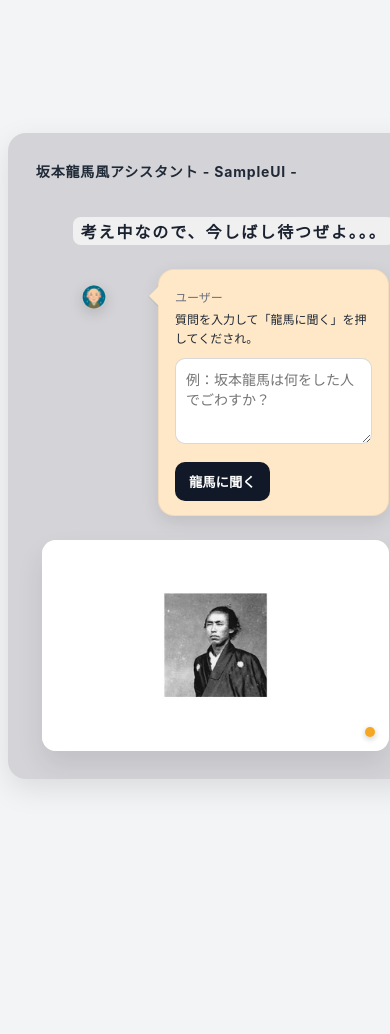
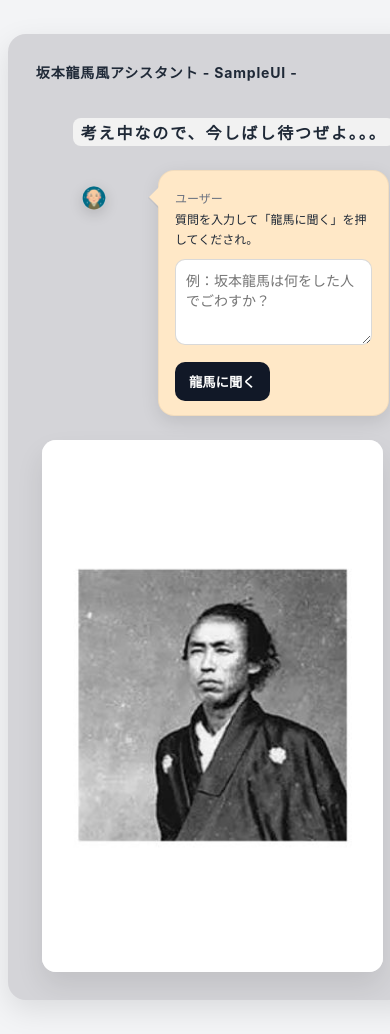
Before and after one commit to ddondondon/RyomaStyleAssistant, a Django app: page / in a window 390 px wide. Before the commit the page ends 789 px from the top, so only its background shows below. Run offline with Django 5.2, Linux system fonts and the light colour scheme; some libraries are stand-ins or nearby versions.

Commit message:
画面レイアウト切り替え

```diff
--- a/ryoma_front/templates/home.html
+++ b/ryoma_front/templates/home.html
@@ -6,12 +6,12 @@
   <title>坂本龍馬風アシスタント | Home</title>
   <style>
     :root{
-      --bg:#f3f4f6;          /* ページ背景 */
-      --panel:#ffffff;       /* パネル背景 */
-      --ink:#1f2937;         /* 文字色 */
-      --sub:#6b7280;         /* サブ文字色 */
-      --accent:#f59e0b;      /* アクセント(吹き出し尾など) */
-      --bubble:#ffe8c7;      /* 吹き出し背景(薄い橙) */
+      --bg:#f3f4f6;
+      --ink:#1f2937;
+      --sub:#6b7280;
+      --accent:#f59e0b;
+      --bubble:#ffe8c7;      /* ユーザー吹き出し */
+      --ryoma:#f2f2f2;       /* 龍馬吹き出し */
       --shadow:0 10px 30px rgba(0,0,0,.10);
       --radius:18px;
     }
@@ -20,8 +20,8 @@
       margin:0;
       background:var(--bg);
       color:var(--ink);
-      font-family: -apple-system, BlinkMacSystemFont, "Segoe UI", Roboto,
-                   "Hiragino Kaku Gothic ProN","Yu Gothic UI","Yu Gothic","Meiryo",sans-serif;
+      font-family:-apple-system,BlinkMacSystemFont,"Segoe UI",Roboto,
+                  "Hiragino Kaku Gothic ProN","Yu Gothic UI","Yu Gothic","Meiryo",sans-serif;
     }
     .wrap{
       min-height:100%;
@@ -31,8 +31,7 @@
     }
     .frame{
       width:min(960px, 92vw);
-      height:auto;
-      background:#d4d4d8;     /* 濃いめのグレー */
+      background:#d4d4d8;
       border-radius:var(--radius);
       box-shadow:var(--shadow);
       position:relative;
@@ -43,35 +42,31 @@
       padding:28px;
     }
 
-    /* 見出し（左上） */
+    /* タイトル */
     .title{
       position:absolute;
       left:24px; top:18px;
       font-weight:700;
       letter-spacing:.06em;
-      font-size: clamp(14px, 1.6vw, 18px);
-      color:var(--ink);
-      z-index: 5;
+      font-size:clamp(14px, 1.6vw, 18px);
+      z-index:5;
     }
 
     /* 右上キャッチ */
     .catch{
       position:absolute;
       right:28px; top:18px;
-      font-size: clamp(16px, 2vw, 22px);
+      font-size:clamp(16px, 2vw, 22px);
       font-weight:700;
       letter-spacing:.12em;
-      color:#111827;
-      opacity:.95;
-
       background:#f2f2f2;
-      padding: 2px 8px;
-      border-radius: 8px;
-      font-family: "Noto Serif JP", serif;
-      z-index: 5;
+      padding:2px 8px;
+      border-radius:8px;
+      font-family:"Noto Serif JP", serif;
+      z-index:6;
     }
 
-    /* 左カラム：ユーザー発話 */
+    /* 左：ユーザー */
     .left{
       display:flex;
       flex-direction:column;
@@ -99,7 +94,7 @@
       max-width:min(440px, 38vw);
       background:var(--bubble);
       border-radius:16px;
-      padding:14px 16px 14px 16px;
+      padding:14px 16px;
       line-height:1.6;
       box-shadow:0 6px 18px rgba(0,0,0,.10);
       border:1px solid rgba(0,0,0,.05);
@@ -111,7 +106,7 @@
       border-width:10px 10px 10px 0;
       border-style:solid;
       border-color:transparent var(--bubble) transparent transparent;
-      filter: drop-shadow(-1px 1px 0 rgba(0,0,0,.05));
+      filter:drop-shadow(-1px 1px 0 rgba(0,0,0,.05));
     }
     .bubble .who{
       display:inline-block;
@@ -121,16 +116,34 @@
     }
     .bubble p{
       margin:.2em 0 0;
-      font-size: clamp(12px, 1.3vw, 15px);
+      font-size:clamp(12px, 1.3vw, 15px);
     }
 
-    /* 右カラム：龍馬写真 */
+    /* ボタン（黒背景＋白文字） */
+    .btn{
+      cursor:pointer;
+      padding:10px 14px;
+      border:0;
+      border-radius:10px;
+      background:#111827;
+      color:#fff;
+      font-weight:700;
+    }
+    .btn:disabled{
+      opacity:.65;
+      cursor:not-allowed;
+    }
+    .status{
+      font-size:12px;
+      color:#6b7280;
+    }
+
+    /* 右：白枠 */
     .right{
-      position:relative;
       display:flex;
       align-items:center;
       justify-content:center;
-      z-index: 1;
+      padding-right:6px;
     }
     .photo{
       width:100%;
@@ -139,29 +152,20 @@
       align-items:center;
       justify-content:center;
       padding:6px;
-      z-index: 1;
     }
     .photo-inner{
       position:relative;
       width:100%;
       height:100%;
+      min-height:620px;
       border-radius:14px;
       overflow:hidden;
-      background:#f2f2f2;
-      box-shadow:
-        inset 0 0 0 1px rgba(0,0,0,.06),
-        0 14px 28px rgba(0,0,0,.09);
-      z-index: 1;
-    }
-    .photo-inner img{
-      width:100%;
-      height:100%;
-      object-fit:cover;
-      object-position:center;
-      filter: grayscale(35%);
+      background:#ffffff;
+      box-shadow: inset 0 0 0 1px rgba(0,0,0,.06),
+                  0 14px 28px rgba(0,0,0,.09);
     }
 
-    /* 右下ワンポイント（小さな丸） */
+    /* 右下ドット（API呼び出し中のみ表示させるので初期は非表示） */
     .dot{
       position:absolute;
       right:14px; bottom:14px;
@@ -169,21 +173,105 @@
       border-radius:50%;
       background:var(--accent);
       box-shadow:0 2px 6px rgba(0,0,0,.25);
+      z-index:5;
       opacity:.9;
+      display:none;  /* ★初期・回答時は非表示 */
     }
 
-    /* 画面が狭い時は縦積み */
+    /* ===== 初期/呼び出し中：ヒーロー（coverで大きく表示） ===== */
+    .ryoma-hero{
+      position:absolute;
+      inset:0;
+      display:block;
+    }
+    .ryoma-hero img{
+      width:100%;
+      height:100%;
+      object-fit:cover;
+      object-position:center;
+      filter:grayscale(35%);
+      display:block;
+      transform: scale(1.06);
+    }
+
+    /* ===== 回答表示：小さい写真＋吹き出し（白枠内） ===== */
+    .ryoma-chat{
+      position:absolute;
+      inset:0;
+      padding:18px 18px 44px 18px;
+      display:none;
+      overflow:auto;
+      background: rgba(255,255,255,.65);
+      backdrop-filter: blur(1px);
+    }
+    .ryoma-line{
+      display:flex;
+      justify-content:flex-end;
+      align-items:flex-start;
+      gap:12px;
+      padding-top:8px;
+    }
+    .ryoma-avatar{
+      width:56px;
+      height:56px;
+      border-radius:50%;
+      overflow:hidden;
+      box-shadow:0 4px 14px rgba(0,0,0,.15);
+      flex:0 0 auto;
+      background:#eee;
+    }
+    .ryoma-avatar img{
+      width:100%;
+      height:100%;
+      object-fit:cover;
+      object-position:center;
+      filter:grayscale(35%);
+      transform:scale(1.15);
+      display:block;
+    }
+    .ryoma-bubble{
+      position:relative;
+      max-width:min(520px, 78%);
+      background:var(--ryoma);
+      border-radius:16px;
+      padding:14px 16px;
+      line-height:1.7;
+      box-shadow:0 10px 24px rgba(0,0,0,.18);
+      border:1px solid rgba(0,0,0,.08);
+      display:none;
+    }
+    .ryoma-bubble::before{
+      content:"";
+      position:absolute;
+      right:-10px; top:18px;
+      border-width:10px 0 10px 10px;
+      border-style:solid;
+      border-color:transparent transparent transparent var(--ryoma);
+      filter:drop-shadow(1px 1px 0 rgba(0,0,0,.06));
+    }
+    .ryoma-bubble .who{
+      display:inline-block;
+      font-size:12px;
+      font-weight:700;
+      color:#374151;
+      opacity:.85;
+      margin-bottom:6px;
+      letter-spacing:.06em;
+    }
+    .ryoma-bubble .text{
+      white-space:pre-wrap;
+      font-size:clamp(12px, 1.25vw, 15px);
+    }
+
     @media (max-width: 820px){
-      .frame{
-        grid-template-columns: 1fr;
-        aspect-ratio:auto;
-        height:auto;
-      }
+      .frame{ grid-template-columns: 1fr; height:auto; }
       .right{ order:2; }
       .left{ order:1; padding-right:6px; }
       .bubble{ max-width:100%; }
       .catch{ position:static; margin-left:auto; margin-top:6px; }
       .title{ position:static; margin-bottom:6px; }
+      .photo-inner{ min-height:520px; }
+      .ryoma-hero img{ transform: scale(1.04); }
     }
   </style>
 </head>
@@ -193,6 +281,7 @@
       <div class="title">坂本龍馬風アシスタント - SampleUI - </div>
       <div class="catch" id="catch">考え中なので、今しばし待つぜよ。。。</div>
 
+      <!-- 左：ユーザー -->
       <div class="left">
         <div class="user-line">
           <figure class="avatar" aria-label="お爺さんアイコン">
@@ -210,25 +299,39 @@
               style="width:100%; box-sizing:border-box; padding:10px; border-radius:10px; border:1px solid rgba(0,0,0,.15); font-size:14px;"></textarea>
 
             <div style="display:flex; gap:10px; margin-top:10px; align-items:center;">
-              <button id="btn"
-                style="cursor:pointer; padding:10px 14px; border:0; border-radius:10px; background:#111827; color:#fff; font-weight:700;">
-                龍馬に聞く
-              </button>
-              <span id="status" style="font-size:12px; color:#6b7280;"></span>
-            </div>
-
-            <div id="a"
-              style="margin-top:12px; padding:10px; border-radius:12px; background:rgba(255,255,255,.5); border:1px solid rgba(0,0,0,.08); display:none;">
+              <button id="btn" class="btn">龍馬に聞く</button>
+              <span id="status" class="status"></span>
             </div>
           </div>
         </div>
       </div>
 
+      <!-- 右：白枠の中でレイアウト切替 -->
       <div class="right">
         <div class="photo">
           <div class="photo-inner">
-            <img src="/assets/Ryoma_image.jpg" alt="坂本龍馬の写真" />
-            <div class="dot" aria-hidden="true"></div>
+
+            <!-- 初期/呼び出し中：大きい写真 -->
+            <div id="ryoma-hero" class="ryoma-hero" aria-label="龍馬写真（大）">
+              <img src="/assets/Ryoma_image.jpg" alt="坂本龍馬の写真" />
+            </div>
+
+            <!-- 回答時：小さい写真 + 吹き出し（白枠内） -->
+            <div id="ryoma-chat" class="ryoma-chat" aria-label="龍馬回答（チャット表示）">
+              <div class="ryoma-line">
+                <div id="a" class="ryoma-bubble">
+                  <span class="who">龍馬</span>
+                  <div class="text" id="a_text"></div>
+                </div>
+
+                <figure class="ryoma-avatar" aria-label="龍馬アイコン（小）">
+                  <img src="/assets/Ryoma_image.jpg" alt="坂本龍馬の写真（小）" />
+                </figure>
+              </div>
+            </div>
+
+            <!-- ★API呼び出し中のみ表示 -->
+            <div class="dot" id="loadingDot" aria-hidden="true"></div>
           </div>
         </div>
       </div>
@@ -238,9 +341,47 @@
   <script>
     const $q = document.getElementById("q");
     const $btn = document.getElementById("btn");
-    const $a = document.getElementById("a");
     const $status = document.getElementById("status");
     const $catch = document.getElementById("catch");
+
+    const $hero = document.getElementById("ryoma-hero");
+    const $chat = document.getElementById("ryoma-chat");
+
+    const $a = document.getElementById("a");
+    const $aText = document.getElementById("a_text");
+
+    const $loadingDot = document.getElementById("loadingDot");
+
+    function showHero() {
+      // 初期・API呼び出し中は大写真
+      $hero.style.display = "block";
+      $chat.style.display = "none";
+      $a.style.display = "none";
+      $aText.textContent = "";
+    }
+
+    function showChat(answerText) {
+      // 回答確定時のみチャット表示へ
+      $hero.style.display = "none";
+      $chat.style.display = "block";
+      $aText.textContent = answerText || "(回答が空でごわす)";
+      $a.style.display = "block";
+      $chat.scrollTop = 0;
+    }
+
+    function setLoading(isLoading) {
+      $btn.disabled = isLoading;
+      $q.disabled = isLoading;
+
+      // ★ドットはAPI呼び出し中のみ表示
+      if ($loadingDot) {
+        $loadingDot.style.display = isLoading ? "block" : "none";
+      }
+    }
+
+    // 初期はヒーロー、ドットなし
+    showHero();
+    setLoading(false);
 
     async function askRyoma() {
       const question = ($q.value || "").trim();
@@ -249,10 +390,12 @@
         return;
       }
 
+      // 呼び出し開始：ヒーロー（大写真） + ドット表示
+      showHero();
+      setLoading(true);
+
       $status.textContent = "考え中なので、今しばし待つぜよ。。。(API呼び出し中)";
       if ($catch) $catch.textContent = "考え中なので、今しばし待つぜよ。。。";
-      $a.style.display = "none";
-      $a.textContent = "";
 
       try {
         const res = await fetch("/api/ask_ryoma", {
@@ -267,16 +410,23 @@
         }
 
         const data = await res.json();
-        $a.textContent = data.answer || "(回答が空でごわす)";
-        $a.style.display = "block";
+
+        // 成功：チャット表示（この時点でドットは消える）
+        showChat(data.answer);
+
         $status.textContent = "完了でごわす。";
         if ($catch) $catch.textContent = "お手伝いしますぜよ。";
       } catch (e) {
         console.error(e);
+
+        // 失敗も“回答確定”扱いでチャットにエラーを表示
+        showChat(String(e));
+
         $status.textContent = "失敗したでごわす。console と logs を確認してくだされ。";
-        $a.textContent = String(e);
-        $a.style.display = "block";
         if ($catch) $catch.textContent = "しくじったぜよ。。。";
+      } finally {
+        // ★API終了：ドット非表示
+        setLoading(false);
       }
     }
 
```
Also changed, not shown: ryoma_front/ryoma_site/settings.py (+59 -52 lines).
